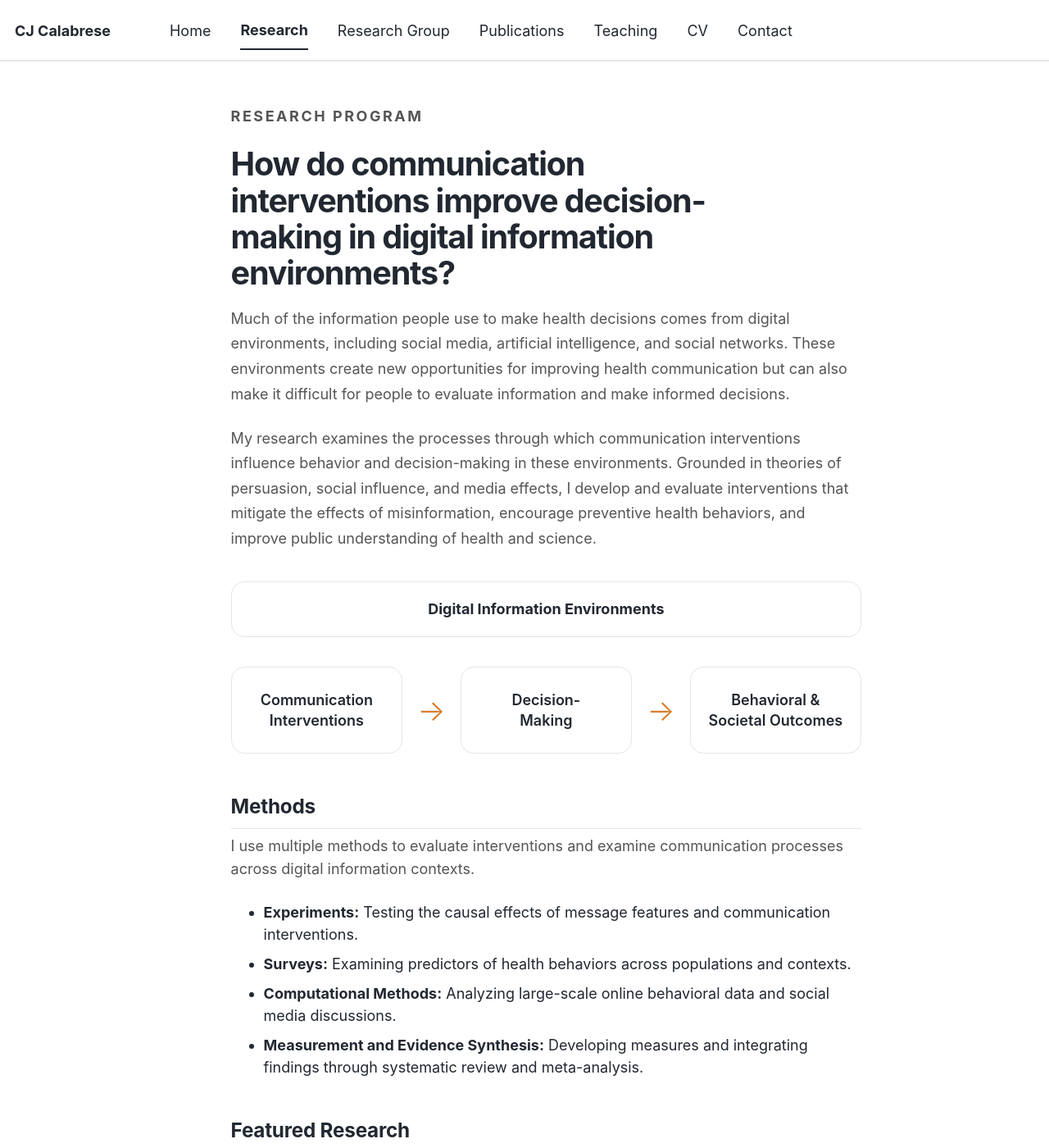
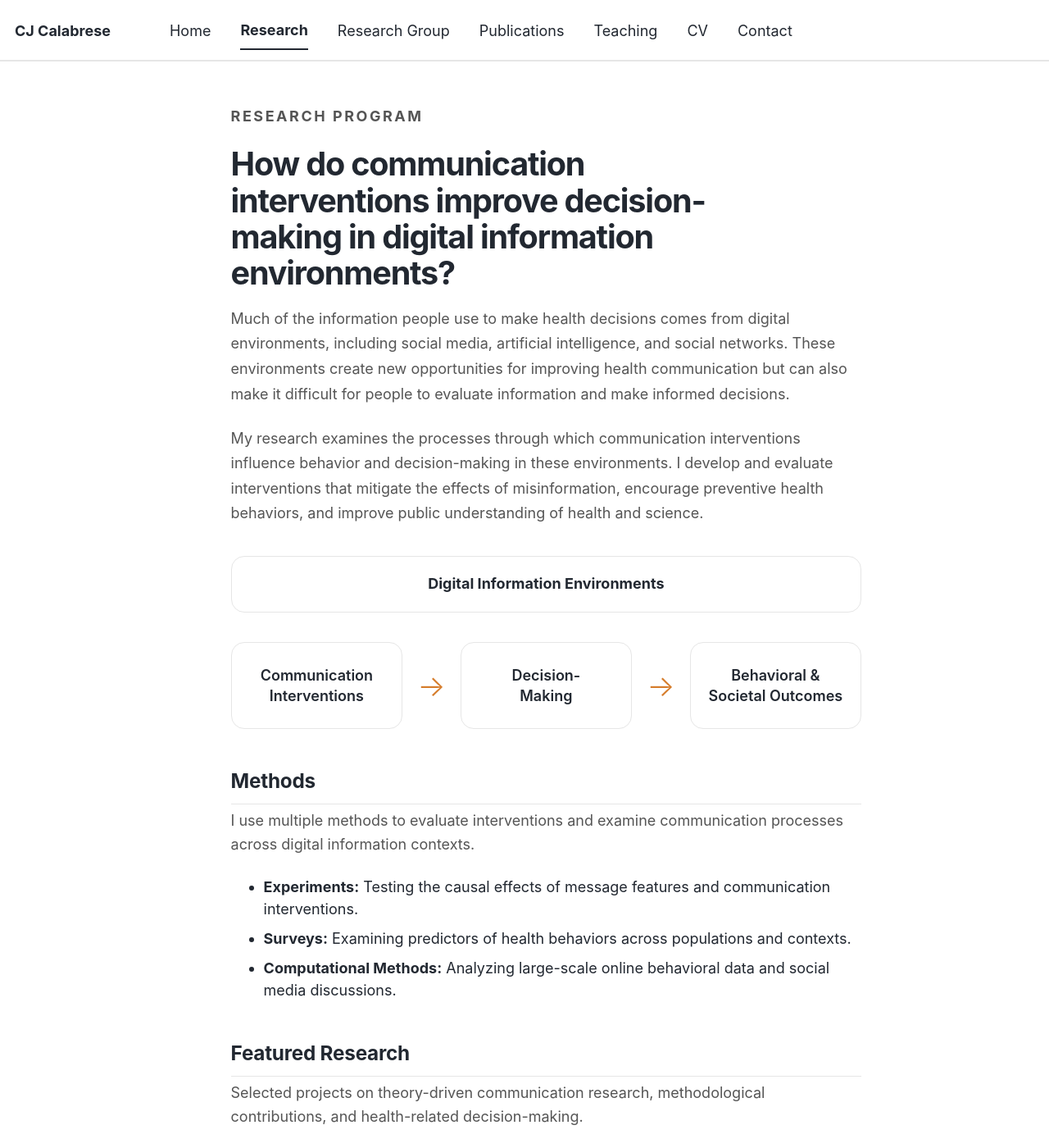
Before and after one commit to cjcalabresephd/cjcalabresephd.github.io, a Jekyll site: the page built from _pages/research.md, in a window 1280 px wide and 1400 px high. Shown: the whole window at 82% size. Built offline with Jekyll 4.4.1, drawn with Linux system fonts in a browser that asks for light colours; a script bundle is joined from its source files by our own code; library files that are not in the unit come from our copies.

Commit message:
minor edits

```diff
--- a/_pages/research.md
+++ b/_pages/research.md
@@ -14,7 +14,7 @@
 
 <p class="page-intro">Much of the information people use to make health decisions comes from digital environments, including social media, artificial intelligence, and social networks. These environments create new opportunities for improving health communication but can also make it difficult for people to evaluate information and make informed decisions.</p>
 
-<p class="page-intro">My research examines the processes through which communication interventions influence behavior and decision-making in these environments. Grounded in theories of persuasion, social influence, and media effects, I develop and evaluate interventions that mitigate the effects of misinformation, encourage preventive health behaviors, and improve public understanding of health and science.</p>
+<p class="page-intro">My research examines the processes through which communication interventions influence behavior and decision-making in these environments. I develop and evaluate interventions that mitigate the effects of misinformation, encourage preventive health behaviors, and improve public understanding of health and science.</p>
 
 
 <div class="research-framework">
@@ -57,7 +57,6 @@
     <li><strong>Experiments:</strong> Testing the causal effects of message features and communication interventions.</li>
     <li><strong>Surveys:</strong> Examining predictors of health behaviors across populations and contexts.</li>
     <li><strong>Computational Methods:</strong> Analyzing large-scale online behavioral data and social media discussions.</li>
-    <li><strong>Measurement and Evidence Synthesis:</strong> Developing measures and integrating findings through systematic review and meta-analysis.</li>
   </ul>
 </div>
 
```
Also changed, not shown: _pages/publications.md (+1 -1 lines).
